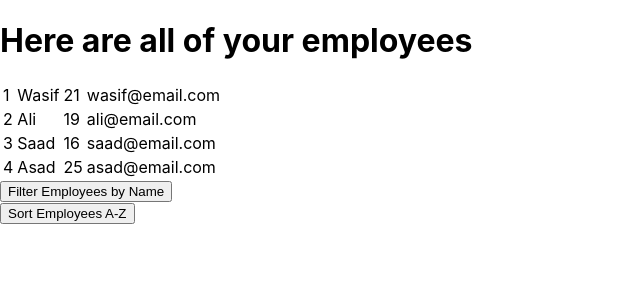
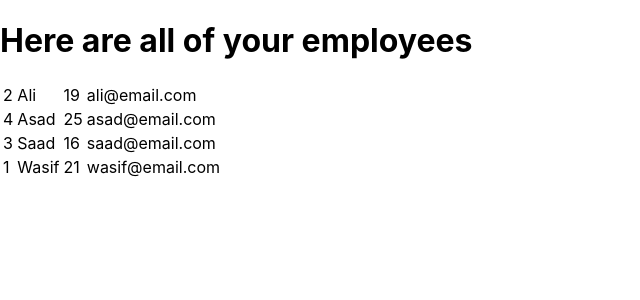
Before and after one commit to sarahm16/React-Directory, a React (Create React App) app in the folder react-directory/: page /sort in a window 1280 px wide. Shown: the top 300 px of the page, without its empty margins (0-640 px from the left). Built offline with nearby package versions, Linux system fonts and the light colour scheme.

Commit message:
reinstated router in app.js, moved sort function into separate file, moved compare function into separate file

```diff
--- a/react-directory/src/App.js
+++ b/react-directory/src/App.js
@@ -1,10 +1,15 @@
 import React from 'react';
 import { BrowserRouter as Router, Route } from "react-router-dom";
 import Employees from './components/employeeContainer.js';
+import Sort from './components/sort';
 
 function App() {
   return (
-    <Employees />
+    <Router>
+      <Route exact path='/' component={Employees}></Route>
+      <Route exact path='/sort' component={Sort}></Route>
+      <Route exact path='/filter'></Route>
+    </Router>
   );
 }
 
--- a/react-directory/src/components/button.js
+++ b/react-directory/src/components/button.js
@@ -1,11 +1,9 @@
 import React from 'react';
-import renderEmployees from './renderEmployees.js';
 
 function Button(props) {
     return (
-        <button onClick={() => renderEmployees(props.page)}>{props.task}</button>
+        <a href={props.page}><button>{props.task}</button></a>
     )
-
 }
 
 export default Button;
--- /dev/null
+++ b/react-directory/src/components/compare.js
@@ -0,0 +1,15 @@
+function compare(a, b) {
+    // Use toUpperCase() to ignore character casing
+    const nameA = a.name.toUpperCase();
+    const nameB = b.name.toUpperCase();
+
+    let comparison = 0;
+    if (nameA > nameB) {
+        comparison = 1;
+    } else if (nameA < nameB) {
+        comparison = -1;
+    }
+    return comparison;
+}
+
+export default compare;
--- a/react-directory/src/components/employeeContainer.js
+++ b/react-directory/src/components/employeeContainer.js
@@ -1,16 +1,18 @@
 import React from 'react';
 import Button from './button';
 import Table from './table';
+import employeeList from './employeeList';
 
 function Employees() {
     return(
-        <wrapper>
-            <Table page='all'/>
+        <div>
+            <Table employees={employeeList}/>
+            {/* {renderTable()}; */}
             <div className='buttons'>
                 <Button task="Filter Employees by Name" page='filter'/><br />
                 <Button task="Sort Employees A-Z" page='sort' /><br />
             </div>
-        </wrapper>
+        </div>
     )
 }
 
--- a/react-directory/src/components/employeeList.js
+++ b/react-directory/src/components/employeeList.js
@@ -5,22 +5,4 @@ let employeeList =  [
     { id: 4, name: 'Asad', age: 25, email: 'asad@email.com' }
 ]
 
-function compare(a, b) {
-    // Use toUpperCase() to ignore character casing
-    const nameA = a.name.toUpperCase();
-    const nameB = b.name.toUpperCase();
-
-    let comparison = 0;
-    if (nameA > nameB) {
-        comparison = 1;
-    } else if (nameA < nameB) {
-        comparison = -1;
-    }
-    return comparison;
-}
-
 export default employeeList;
-
-//function (props.page)
-//switch (sorted or filtered)
-//return employee list, sorted or filtered
--- a/react-directory/src/components/renderEmployees.js
+++ /dev/null
@@ -1,16 +0,0 @@
-import employeeList from './employeeList';
-//import sort function
-//import filter function
-
-function renderEmployees(event) {
-    switch (event) {
-        case 'sort':
-            return console.log('sort adsf')
-        case 'filter':
-            return console.log('filter asdf')
-        default:
-            return employeeList
-    }
-}
-
-export default renderEmployees;
--- /dev/null
+++ b/react-directory/src/components/sort.js
@@ -0,0 +1,12 @@
+import employeeList from './employeeList';
+import React from 'react';
+import Table from './table';
+import compare from './compare';
+
+function Sort() {
+    return(
+        <Table employees={employeeList.sort(compare)}></Table>
+    )
+}
+
+export default Sort;
--- a/react-directory/src/components/table.js
+++ b/react-directory/src/components/table.js
@@ -1,17 +1,15 @@
 import React, {Component} from 'react';
-import renderEmployees from './renderEmployees';
-
 
 class Table extends Component {
     constructor(props) {
-        let employeeList = renderEmployees(props.page);
         super(props) //since we are extending class Table so we have to use super in order to override Component class constructor
         this.state = {
-           employees: employeeList
+           employees: props.employees
        };
     }
 
     renderTableData() {
+        console.log('rendering')
         return this.state.employees.map((employee, index) => {
            const { id, name, age, email } = employee //destructuring
            return (
@@ -36,7 +34,7 @@ class Table extends Component {
               </table>
            </div>
         )
-     }
+    }
 }
 
 export default Table;
```
